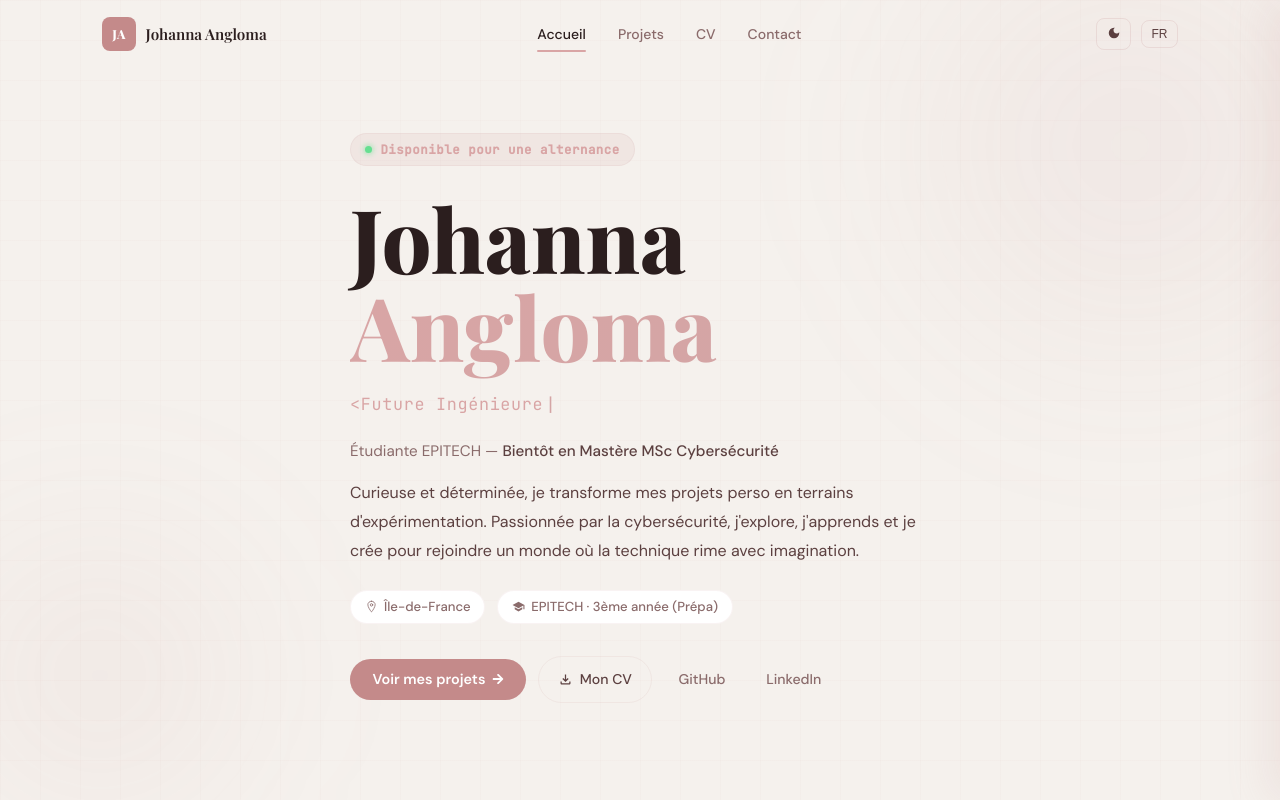
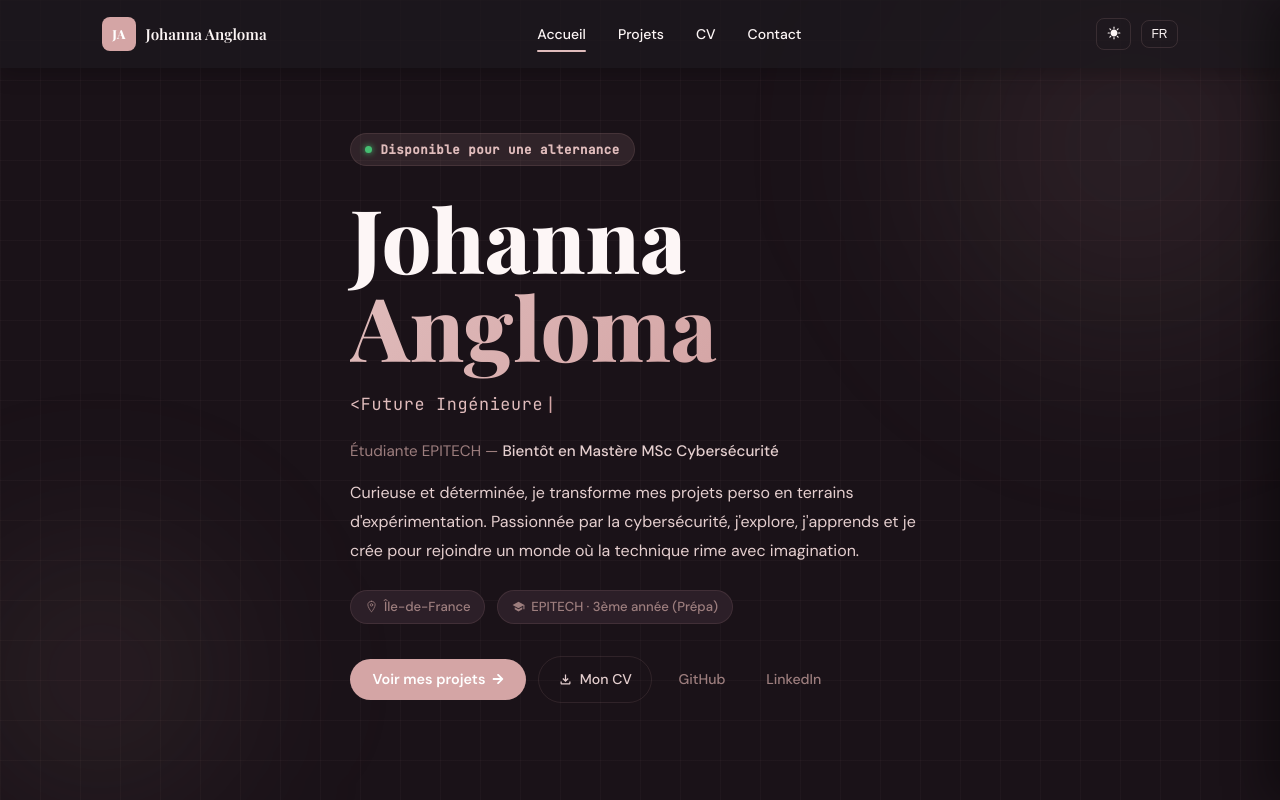
Before and after one commit to johannacode/portfolio, a React (Create React App) app: page / in a window 1280 px wide. Shown: the top 800 px of the page. Built offline with nearby package versions, Linux system fonts and the light colour scheme; a web font is replaced by a local one.

Commit message:
UPDATE : change priority of theme

```diff
--- a/src/components/layout/Navbar.jsx
+++ b/src/components/layout/Navbar.jsx
@@ -49,7 +49,7 @@ export default function Navbar({ onContactClick }) {
     if (el) el.scrollIntoView({ behavior: "smooth" });
   };
 
-  const [isDark, setIsDark] = useState(false);
+  const [isDark, setIsDark] = useState(true);
 
   const toggleDark = () => {
     const newTheme = !isDark;
@@ -60,7 +60,11 @@ export default function Navbar({ onContactClick }) {
 
   useEffect(() => {
     const saved = localStorage.getItem("theme");
-    if (saved === "dark") {
+
+    if (saved === "light") {
+      document.body.classList.remove("dark");
+      setIsDark(false);
+    } else {
       document.body.classList.add("dark");
       setIsDark(true);
     }
```
